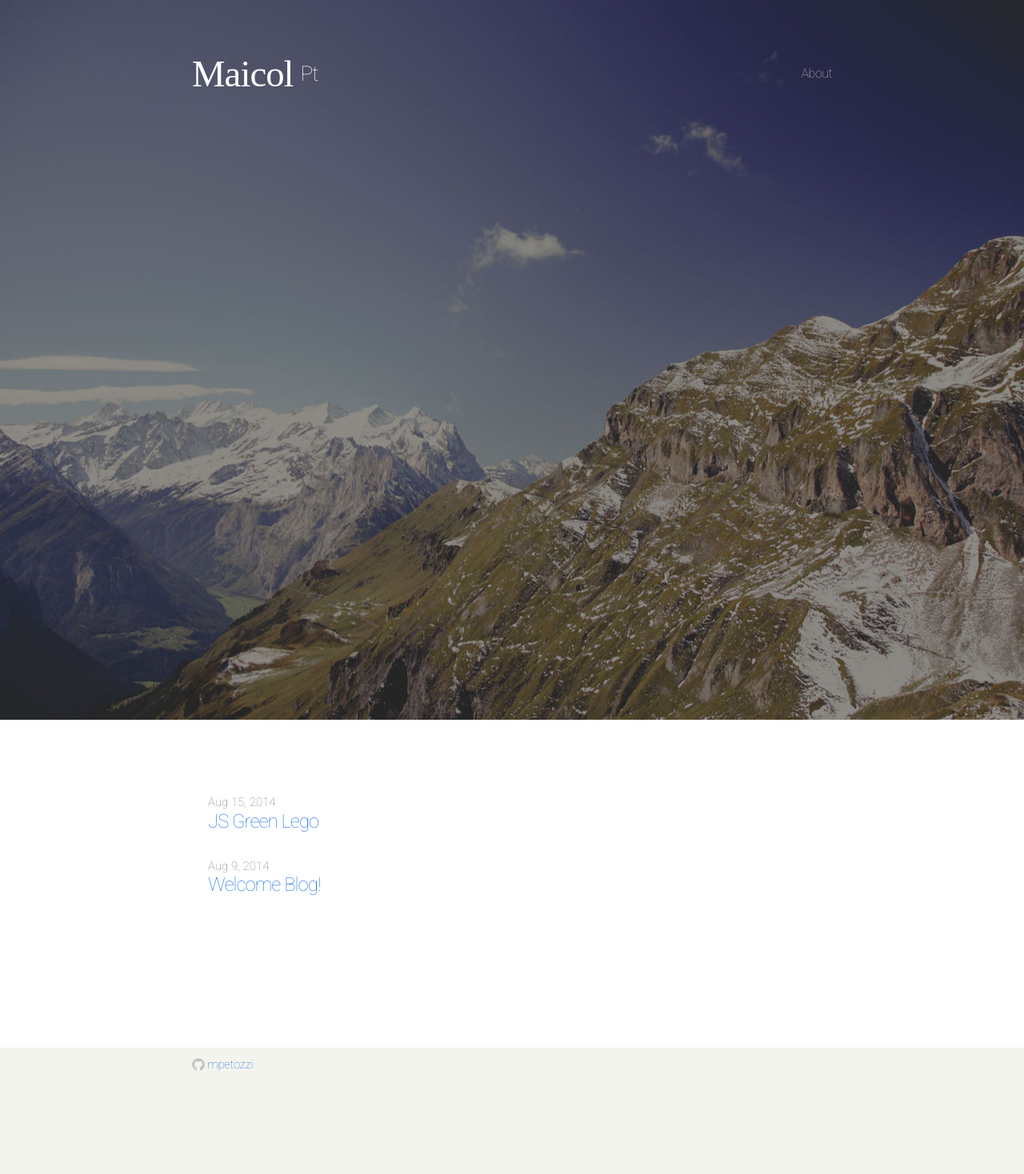
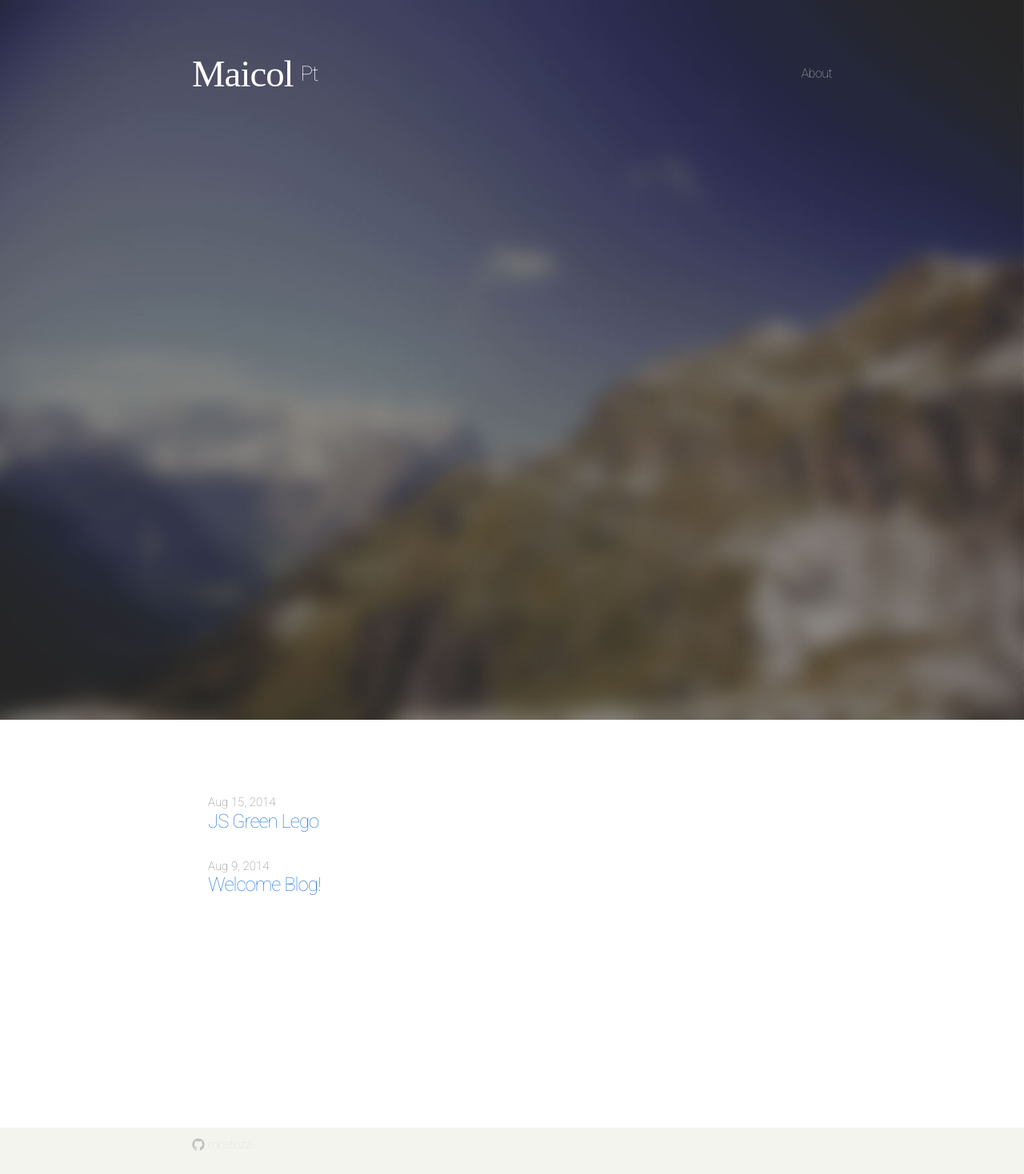
Before and after one commit to mpetozzi/blog, a Jekyll site: the page built from index.html, in a window 1280 px wide. Shown: the whole page at 80% size. Built offline with Jekyll 4.4.1, drawn with Linux system fonts in a browser that asks for light colours; nearby versions of some CDN libraries; some web fonts are replaced; before the commit the page ends 1368 px from its top, so only the background shows below that.

Commit message:
blur background image

```diff
--- a/_includes/head.html
+++ b/_includes/head.html
@@ -11,4 +11,6 @@
     <link href="http://fonts.googleapis.com/css?family=Muli:300" rel="stylesheet" type="text/css">
     <link href="http://fonts.googleapis.com/css?family=Roboto:100,100italic" rel="stylesheet" type="text/css">
     <link href="http://fonts.googleapis.com/css?family=Aguafina+Script" rel="stylesheet" type="text/css">
+
+    <script src="//ajax.googleapis.com/ajax/libs/jquery/2.1.1/jquery.min.js"></script>
 </head>
--- a/_layouts/home.html
+++ b/_layouts/home.html
@@ -3,8 +3,21 @@
 
 {% include head.html %}
 
+    <script>
+            var startFromPixel = 200;
+            $(window).scroll(function() {
+            var s = $(window).scrollTop();
+            if(s>startFromPixel){
+                var opacityVal = ((s-startFromPixel)/ 300.0);
+                $('.blurred').css('opacity', opacityVal);
+            }
+            });
+        </script>
 <body>
-
+    <div class="blurImg">
+        <div class="img"></div>
+        <div class="img blurred"></div>
+    </div>
     <header class="site-header home">
 
         <div class="wrap">
--- a/css/main.css
+++ b/css/main.css
@@ -59,13 +59,44 @@ a:visited {
 
 /* Site header */
 .site-header{
-    background-image: url(/blog/css/images/bg.jpeg);
+    background-image: url(/blog/css/images/bg-lt.jpg);
     background-position: 50% 20%;
+    background-repeat:  no-repeat;
+    background-size: cover;
 }
 .site-header.home{
-    background-image: url(/blog/css/images/bg.jpeg);
-    background-position: 50% 50%;
+    background-image: none;
+    position: absolute;
+    top: 0px;
+    width: 100%;
+}
+.blurImg{
     height: 900px;
+    position: relative;
+    width: 100%;
+    z-index: -1;
+    top: 0;
+    left: 0;
+}
+.img{
+    background-image: url(/blog/css/images/bg.jpg);
+    background-repeat: no-repeat;
+    background-position: center center;
+    background-size: cover;
+    position: fixed;
+    width: 100%;
+    height: 900px;
+}
+.img.blurred{
+    background-image: url(/blog/css/images/bg-blur.jpg);
+    background-repeat: no-repeat;
+    background-position: center center;
+    background-size: cover;
+    position: fixed;
+    height: 900px;
+    width: 100%;
+    opacity: 0;
+
 }
 
 .site-title,
@@ -154,6 +185,17 @@ a:visited {
     letter-spacing: -.3px;
     color: #828282;
 }
+.site-footer a{
+    color: #dedede;
+    text-decoration: none;
+}
+.site-footer a:hover{
+    color: #fff;
+    text-decoration: underline;
+}
+.site-footer a:visited{
+    color: #d0d0d0;
+}
 .github-icon-svg,
 .twitter-icon-svg {
     display: inline-block;
@@ -169,7 +211,7 @@ a:visited {
 .page-content {
     padding: 30px 0;
     background-color: #fff;
-    min-height: 350px;
+    min-height: 450px;
     padding-left: 40px;
 }
 /* Home styles */
```
Also changed, not shown: css/images/bg-blur-lt.jpg (added), css/images/bg-blur.jpg (added), css/images/bg-lt.jpg (added), css/images/bg.jpg (renamed from css/images/bg.jpeg).
